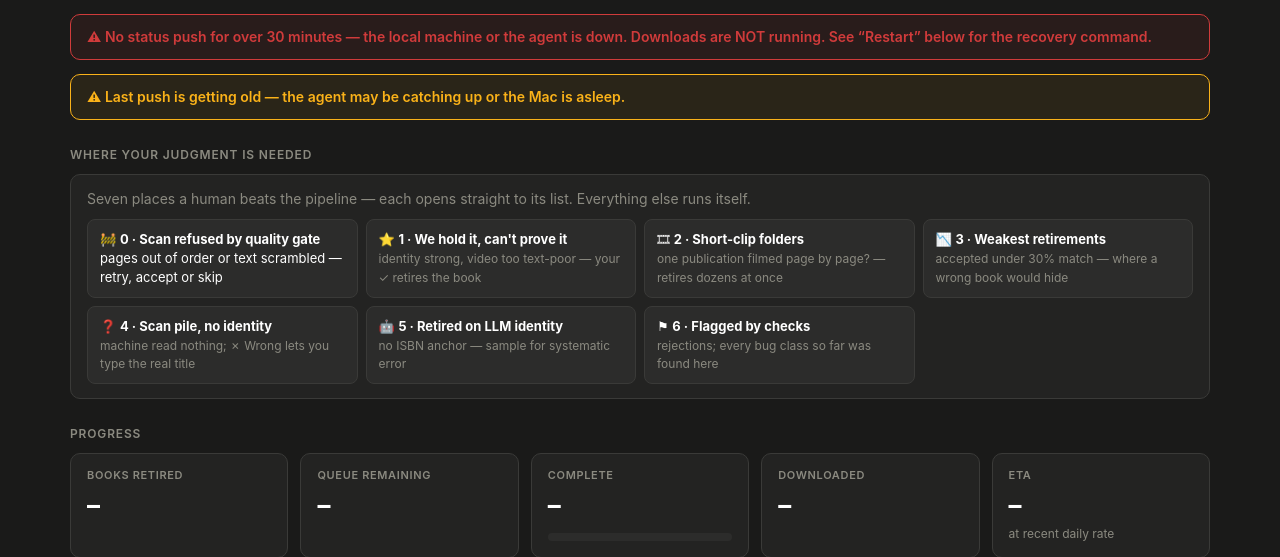
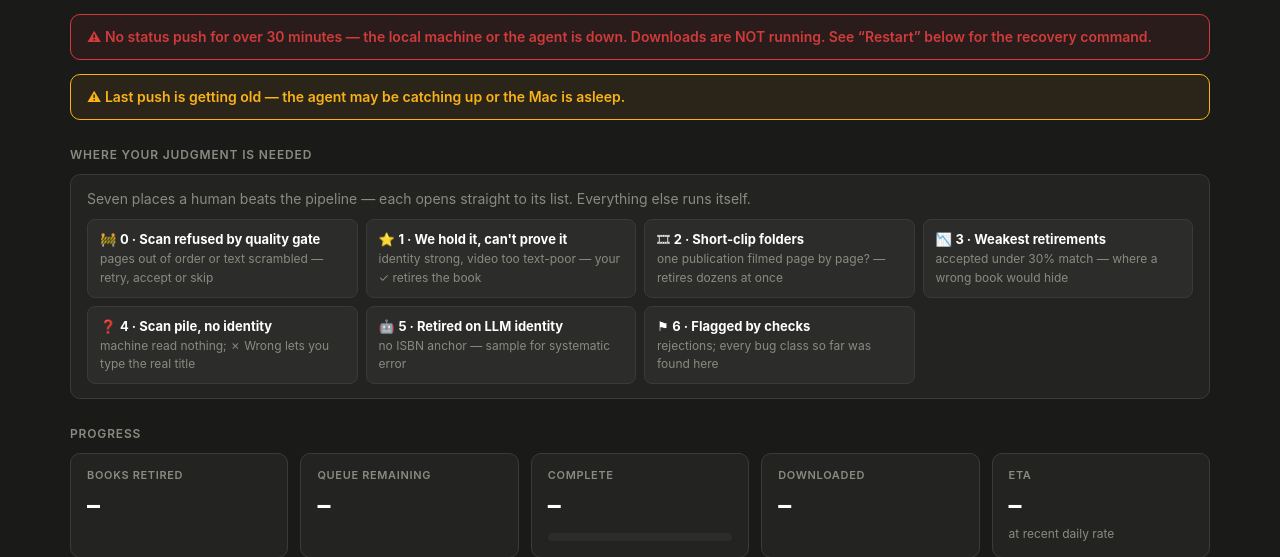
Before and after one commit to yauhenio2025/bookscan-ops, a Flask app: template templates/index.html in a window 1280 px wide. Shown: the part 51-608 px from the top of the page. Run offline with Flask 3, Linux system fonts and the light colour scheme; the template is opened without the code that fills it, so the values that code supplies are empty; parts of the project's set-up code (start-up, migrations or seed data) failed here and were passed over.

Commit message:
tile style
Co-Authored-By: Claude Sonnet 5.5 <noreply@anthropic.com>

```diff
--- a/templates/index.html
+++ b/templates/index.html
@@ -116,7 +116,7 @@
       pipeline — each opens straight to its list. Everything else runs itself.</div>
     <div style="display:grid;gap:8px;grid-template-columns:repeat(auto-fit,minmax(270px,1fr))">
       <a class="need" href="/review?flt=gated">🚧 <b>0 · Scan refused by quality gate</b><br>
-        <span>pages out of order or text scrambled — retry, accept or skip</span></a>
+        <span class="muted">pages out of order or text scrambled — retry, accept or skip</span></a>
       <a class="need" href="/review?flt=kept">⭐ <b>1 · We hold it, can't prove it</b><br>
         <span class="muted">identity strong, video too text-poor — your ✓ retires the book</span></a>
       <a class="need" href="/review?flt=cluster">🎞 <b>2 · Short-clip folders</b><br>
```
